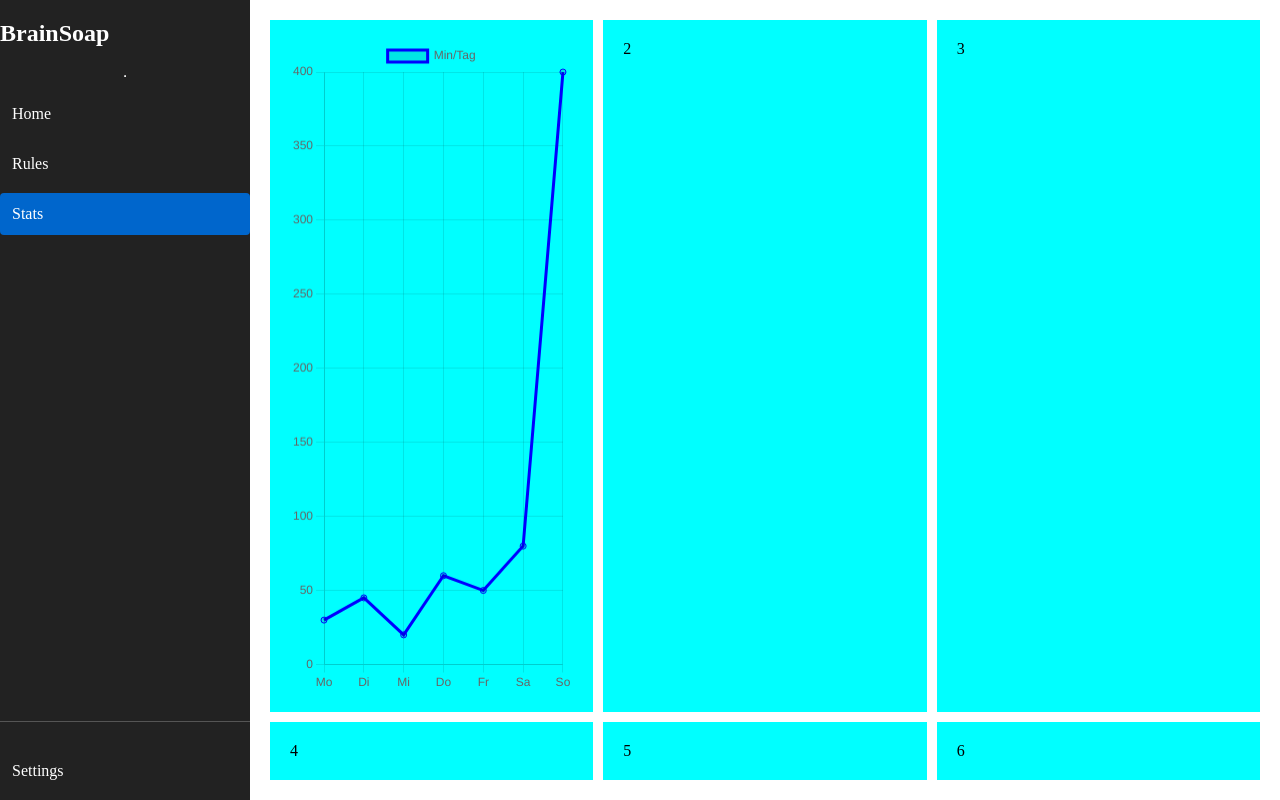
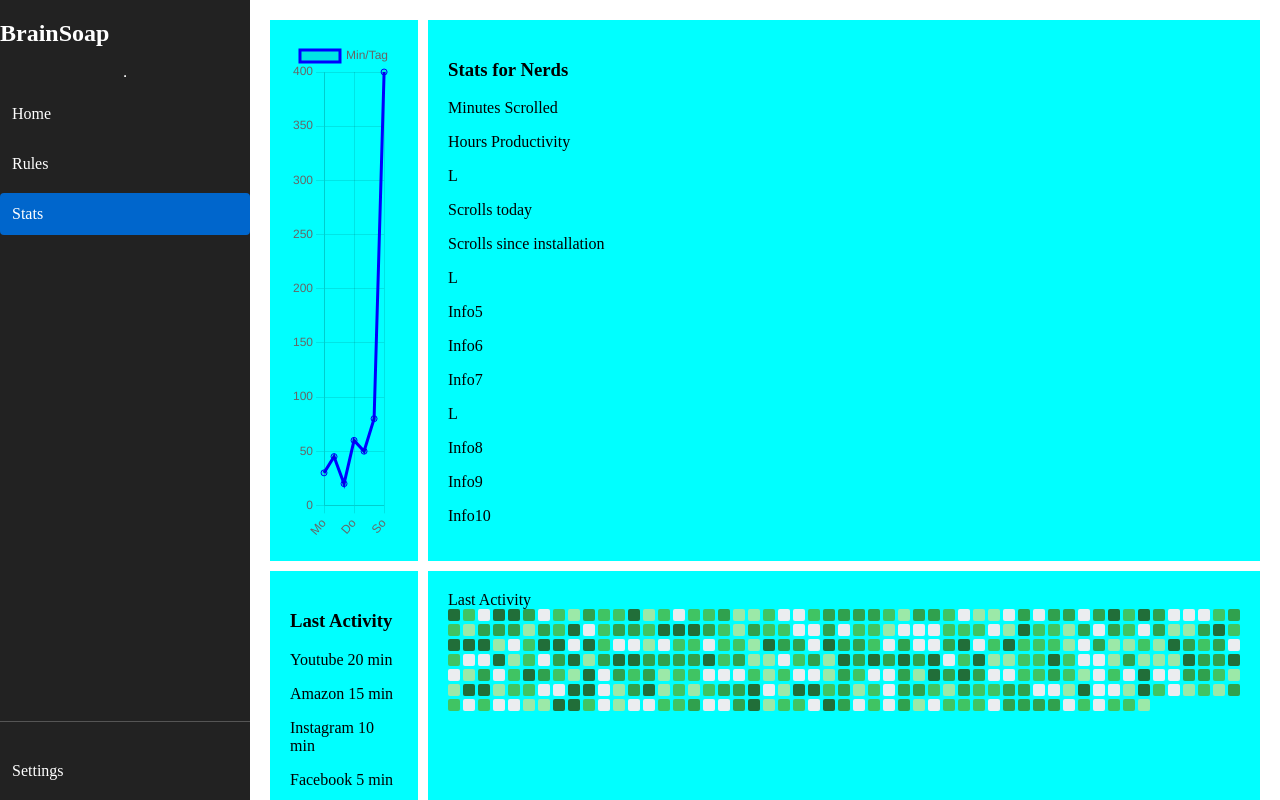
Before and after one commit to YN1SEV/BrainSoap, a browser extension: page src/full_page/dashboard.html in a window 1280 px wide. Both pictures are taken after a click on the element "Stats". Drawn offline with Linux system fonts and the light colour scheme.

Commit message:
dummy content

```diff
--- a/src/full_page/dashboard.html
+++ b/src/full_page/dashboard.html
@@ -72,7 +72,7 @@
     }
     .gridStats {
         display: grid;
-        grid-template-columns: repeat(3, 1fr);
+        grid-template-columns: repeat(2, 1fr);
         gap: 10px;
         width: 100%;
         height: 100%;
@@ -90,6 +90,25 @@
         padding-right: 10px;
     }
 
+
+    #heatmap {
+        display: grid;
+        grid-template-columns: repeat(53, 12px);
+        grid-auto-rows: 12px;
+        gap: 3px;
+    }
+
+    .cell {
+        width: 12px;
+        height: 12px;
+        border-radius: 2px;
+        background: #ebedf0;
+    }
+
+    .l1 { background: #9be9a8; }
+    .l2 { background: #40c463; }
+    .l3 { background: #30a14e; }
+    .l4 { background: #216e39; }
 
 </style>
 
@@ -170,11 +189,40 @@
             <div id="contentStats" class="content">
                 <div class="gridStats">
                     <div><canvas id="chart"></canvas></div>
-                    <div>2</div>
-                    <div>3</div>
-                    <div>4</div>
-                    <div>5</div>
-                    <div>6</div>
+                    <div>
+                        <h3>Stats for Nerds</h3>
+                        <p>Minutes Scrolled</p>
+                        <p>Hours Productivity</p>
+                        <p>L</p>
+                        <p>Scrolls today</p>
+                        <p>Scrolls since installation</p>
+                        <P>L</P>
+                        <p>Info5</p>
+                        <p>Info6</p>
+                        <p>Info7</p>
+                        <p>L</p>
+                        <p>Info8</p>
+                        <p>Info9</p>
+                        <p>Info10</p>
+
+                    </div>
+                    <div>
+                        <h3>Last Activity</h3>
+                        <p>Youtube 20 min</p>
+                        <p>Amazon 15 min</p>
+                        <p>Instagram 10 min</p>
+                        <p>Facebook 5 min</p>
+                        <h5>Yesterday</h5>
+                        <p>Youtube 20 min</p>
+                        <p>Amazon 15 min</p>
+                        <p>Instagram 10 min</p>
+                        <p>Facebook 5 min</p>
+                    </div>
+                    <div>
+                        <h>Last Activity</h>
+                        <div id="heatmap"></div>
+                    </div>
+
                 </div>
             </div>
 
--- a/src/full_page/widgets_stats.js
+++ b/src/full_page/widgets_stats.js
@@ -17,3 +17,26 @@ new Chart(document.getElementById('chart'), {
     maintainAspectRatio: false
   }
 });
+
+
+const container = document.getElementById("heatmap");
+
+const days = 365;
+const startDate = new Date();
+
+for (let i = 0; i < days; i++) {
+    const date = new Date(startDate);
+    date.setDate(startDate.getDate() - i);
+
+    const val = Math.floor(Math.random() * 5);
+
+    const cell = document.createElement("div");
+    cell.className = "cell";
+
+    if (val === 1) cell.classList.add("l1");
+    else if (val === 2) cell.classList.add("l2");
+    else if (val === 3) cell.classList.add("l3");
+    else if (val === 4) cell.classList.add("l4");
+
+    container.appendChild(cell);
+}
```
